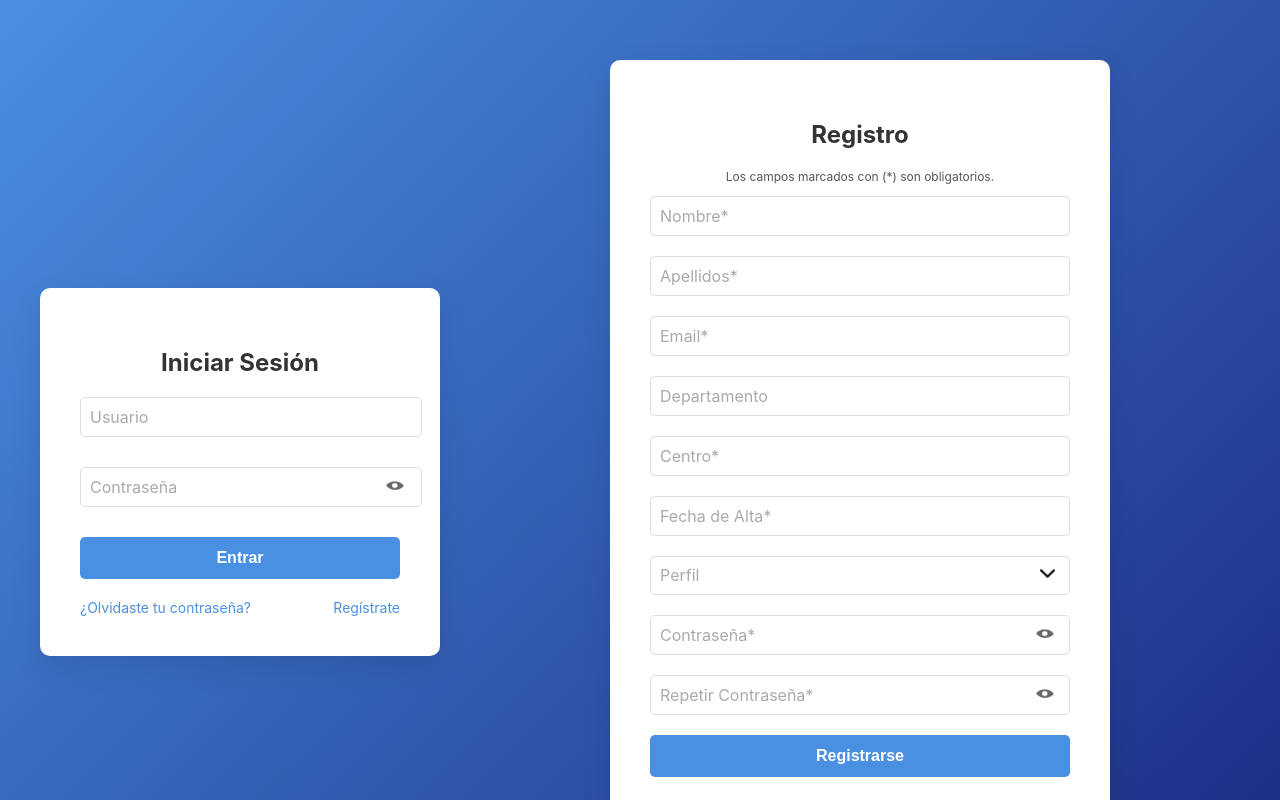
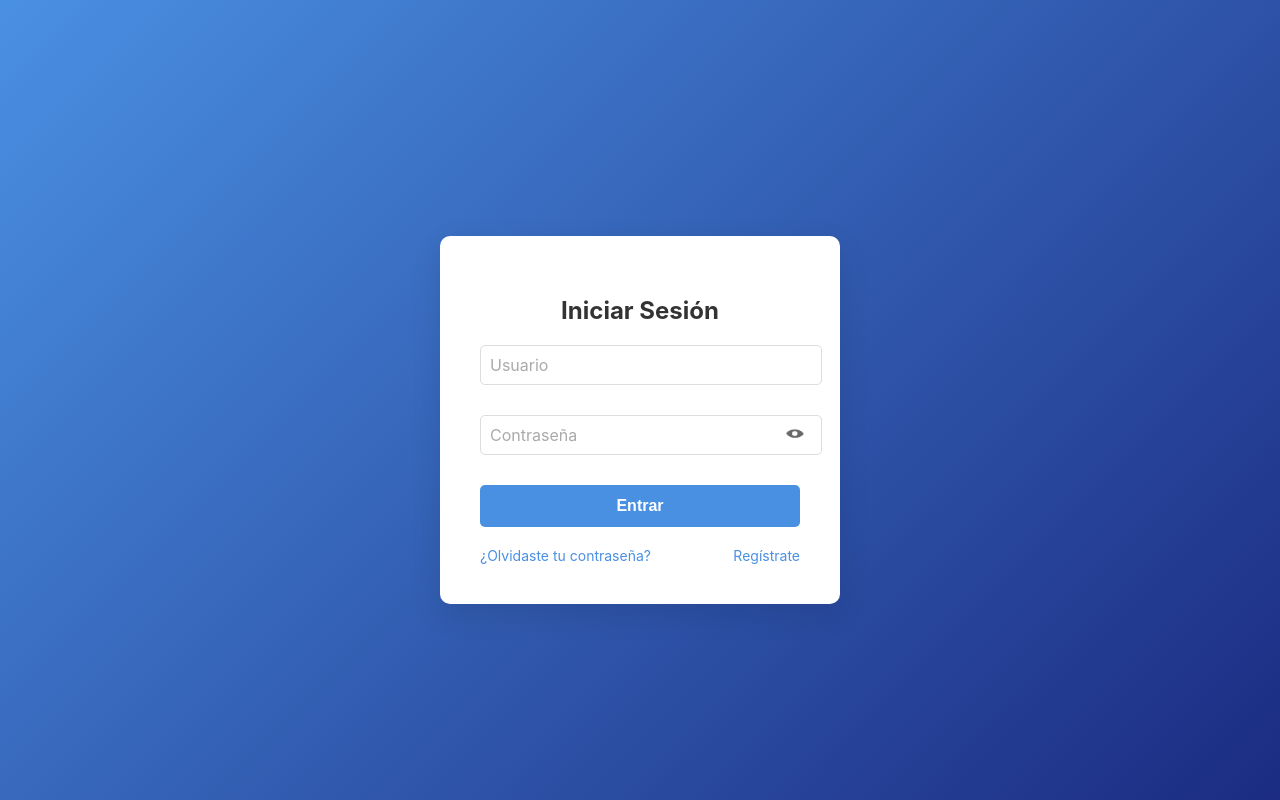
Before and after one commit to AleGalanM/TT-Procesos, a React (Create React App) app: page / in a window 1280 px wide. Built offline with nearby package versions, Linux system fonts and the light colour scheme.

Commit message:
HTML que muestra algo

```diff
--- a/public/index.html
+++ b/public/index.html
@@ -5,39 +5,14 @@
     <link rel="icon" href="%PUBLIC_URL%/favicon.ico" />
     <meta name="viewport" content="width=device-width, initial-scale=1" />
     <meta name="theme-color" content="#000000" />
-    <meta
-      name="description"
-      content="Web site created using create-react-app"
-    />
+    <meta name="description" content="Web site created using create-react-app" />
     <link rel="apple-touch-icon" href="%PUBLIC_URL%/logo192.png" />
-    <!--
-      manifest.json provides metadata used when your web app is installed on a
-      user's mobile device or desktop. See https://developers.google.com/web/fundamentals/web-app-manifest/
-    -->
     <link rel="manifest" href="%PUBLIC_URL%/manifest.json" />
-    <!--
-      Notice the use of %PUBLIC_URL% in the tags above.
-      It will be replaced with the URL of the `public` folder during the build.
-      Only files inside the `public` folder can be referenced from the HTML.
-
-      Unlike "/favicon.ico" or "favicon.ico", "%PUBLIC_URL%/favicon.ico" will
-      work correctly both with client-side routing and a non-root public URL.
-      Learn how to configure a non-root public URL by running `npm run build`.
-    -->
-    <title>React App</title>
+    <title>S.G.A.R.T</title>
   </head>
   <body>
     <noscript>You need to enable JavaScript to run this app.</noscript>
     <div id="root"></div>
-    <!--
-      This HTML file is a template.
-      If you open it directly in the browser, you will see an empty page.
-
-      You can add webfonts, meta tags, or analytics to this file.
-      The build step will place the bundled scripts into the <body> tag.
-
-      To begin the development, run `npm start` or `yarn start`.
-      To create a production bundle, use `npm run build` or `yarn build`.
-    -->
+    <!-- Aquí es donde se inyecta la aplicación React -->
   </body>
 </html>
--- a/src/App.js
+++ b/src/App.js
@@ -6,7 +6,6 @@ function App() {
   return (
       <div className="App">
           <LoginForm />
-          <RegisterForm />
       </div>
   );
 }
--- a/src/index.js
+++ b/src/index.js
@@ -1,17 +1,11 @@
 import React from 'react';
-import ReactDOM from 'react-dom/client';
+import ReactDOM from 'react-dom';
 import './index.css';
 import App from './App';
-import reportWebVitals from './reportWebVitals';
 
-const root = ReactDOM.createRoot(document.getElementById('root'));
-root.render(
+ReactDOM.render(
   <React.StrictMode>
     <App />
-  </React.StrictMode>
+  </React.StrictMode>,
+  document.getElementById('root')
 );
-
-// If you want to start measuring performance in your app, pass a function
-// to log results (for example: reportWebVitals(console.log))
-// or send to an analytics endpoint. Learn more: https://bit.ly/CRA-vitals
-reportWebVitals();
```
